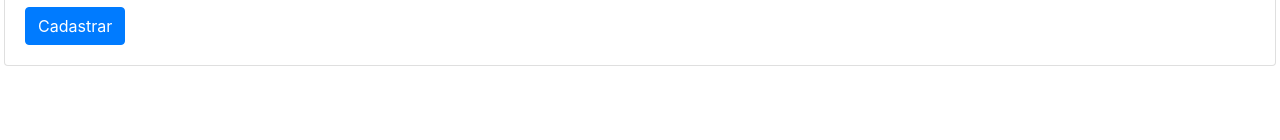
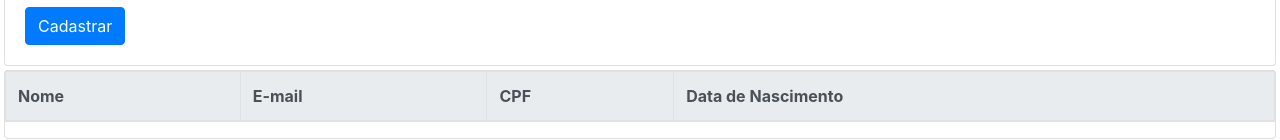
Before and after one commit to rafaelsugaharafrancisco/angular-first-step, an Angular app: page / in a window 1280 px wide. Shown: the part 858-998 px from the top of the page. Before the commit the page ends 928 px from the top, so only its background shows below. Built offline with nearby package versions, Linux system fonts and the light colour scheme.

Commit message:
inclui usuario em uma lista e mostra

```diff
--- a/src/app/app.component.html
+++ b/src/app/app.component.html
@@ -1,3 +1,4 @@
 <u-welcome></u-welcome>
 <u-novo-usuario (aoCadastrar)="exibirNovoUsuario($event)"></u-novo-usuario>
 <u-mostra-usuario [usuario] = "usuario"></u-mostra-usuario>
+<u-lista-usuario [usuarios] = "usuarios"></u-lista-usuario>
--- a/src/app/app.component.ts
+++ b/src/app/app.component.ts
@@ -9,10 +9,12 @@ import { Usuario } from './model/usuario';
 })
 export class AppComponent {
 
-  private usuario = new Usuario();
+  public usuario = new Usuario();
+  public usuarios = new Array<Usuario>();
 
   public exibirNovoUsuario($event): void {
     this.usuario = $event;
+    this.usuarios.push($event);
     console.log(this.usuario);
   }
 }
--- a/src/app/app.module.ts
+++ b/src/app/app.module.ts
@@ -9,6 +9,7 @@ import { BemVindoComponent } from './bem-vindo/bemvindo.component';
 import { NovoUsuarioComponent } from './novo-usuario/novo-usuario.component';
 import { UsuarioService } from './service/usuario.service';
 import { MostraUsuarioComponent } from './mostra-usuario/mostra-usuario.component';
+import { ListaUsuarioComponent } from './lista-usuario/lista-usuario.component';
 
 
 @NgModule({
@@ -16,7 +17,8 @@ import { MostraUsuarioComponent } from './mostra-usuario/mostra-usuario.componen
     AppComponent,
     BemVindoComponent,
     NovoUsuarioComponent,
-    MostraUsuarioComponent
+    MostraUsuarioComponent,
+    ListaUsuarioComponent
   ],
   imports: [
     BrowserModule,
--- /dev/null
+++ b/src/app/lista-usuario/lista-usuario.component.html
@@ -0,0 +1,18 @@
+<div class="card m-1">
+  <table class="table table-bordered table-hover">
+    <thead class="thead-light">
+      <th>Nome</th>
+      <th>E-mail</th>
+      <th>CPF</th>
+      <th>Data de Nascimento</th>
+    </thead>
+    <tbody>
+      <tr *ngFor="let usuario of usuarios">
+        <td>{{ usuario.name }}</td>
+        <td>{{ usuario.email }}</td>
+        <td>{{ usuario.cpf }}</td>
+        <td>{{ usuario.birthDate | date: 'dd/MM/yyyy'}}</td>
+      </tr>
+    </tbody>
+  </table>
+</div>
--- /dev/null
+++ b/src/app/lista-usuario/lista-usuario.component.ts
@@ -0,0 +1,18 @@
+import { Component, Input, OnInit } from '@angular/core';
+
+import { Usuario } from '../model/usuario';
+
+@Component({
+  selector: 'u-lista-usuario',
+  templateUrl: './lista-usuario.component.html',
+  styleUrls: ['./lista-usuario.component.css']
+})
+export class ListaUsuarioComponent implements OnInit {
+
+  @Input() public usuarios: Array<Usuario>;
+
+  ngOnInit() {
+
+  }
+
+}
```
Also changed, not shown: src/app/lista-usuario/lista-usuario.component.css (added), 1 other file (tests, documents, lock files or other folders).
